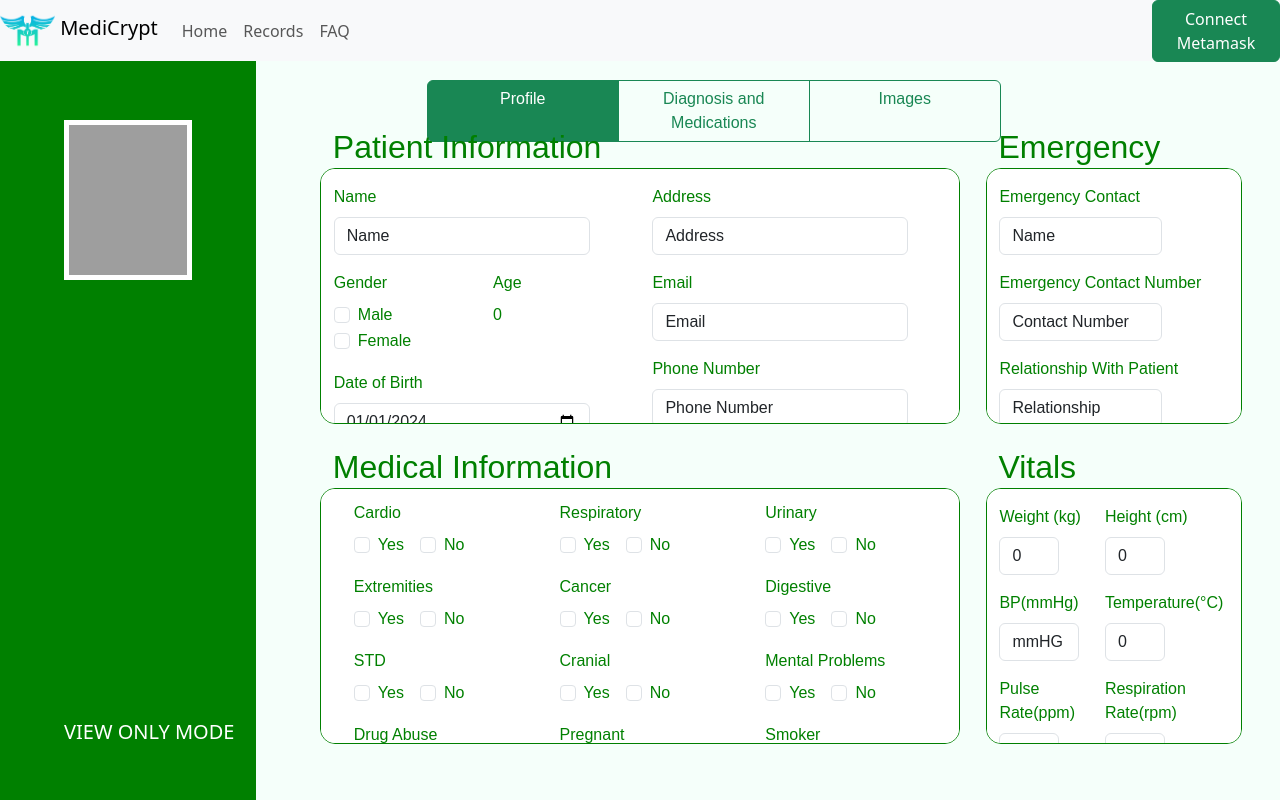
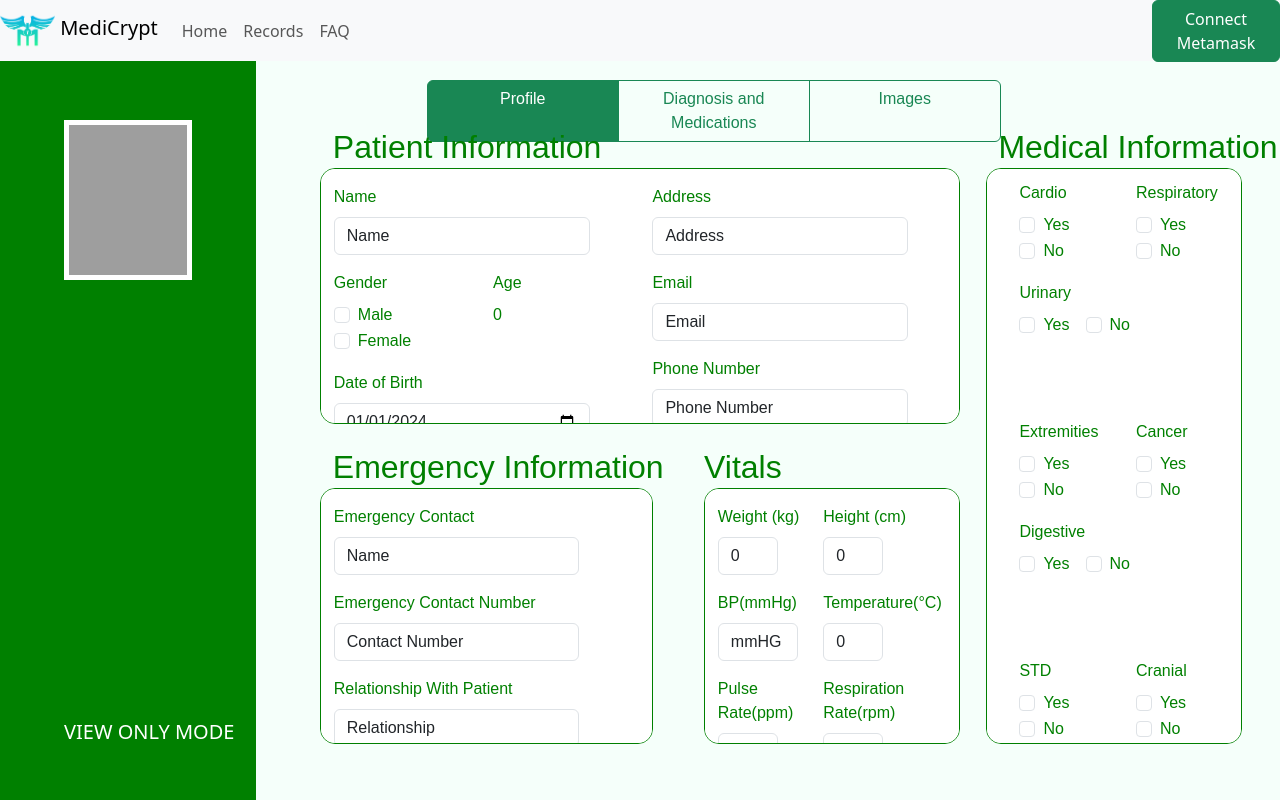
Before and after one commit to MKarloPilares/MediCrypt, a React (Vite) app: page /Profile in a window 1280 px wide. Built offline with nearby package versions, Linux system fonts and the light colour scheme; grey boxes are pictures that could not be loaded; some icons are missing.

Commit message:
UI changes

```diff
--- a/src/Components/Pages/EmergencyInformation.css
+++ b/src/Components/Pages/EmergencyInformation.css
@@ -4,5 +4,5 @@
 }
 
 .form-container .input-field {
-  width: 71%;
+  width: 80%;
 }
--- a/src/Components/Pages/MedInfo.css
+++ b/src/Components/Pages/MedInfo.css
@@ -3,3 +3,13 @@
   top: 1.5vh;
   margin-left: 20px;
 }
+
+.medinfo-row {
+  margin-bottom: 65px;
+}
+
+@media (max-width: 768px) {
+  .medinfo-row {
+    margin-bottom: 0px;
+  }
+}
--- a/src/Components/Pages/MedInfo.tsx
+++ b/src/Components/Pages/MedInfo.tsx
@@ -36,7 +36,7 @@ const MedInfo: React.FC<MedInfoProps> = ({ medicalInfo, setMedicalInfo }) => {
       minBreakpoint="xxs"
     >
       <Form className="medinfo-form-container">
-        <Row>
+        <Row className="medinfo-row">
           <Col>
             <Form.Label>Cardio</Form.Label>
             {['radio'].map((type) => (
@@ -107,7 +107,7 @@ const MedInfo: React.FC<MedInfoProps> = ({ medicalInfo, setMedicalInfo }) => {
             ))}
           </Col>
         </Row>
-        <Row>
+        <Row className="medinfo-row">
           <Col>
             <Form.Label>Extremities</Form.Label>
             {['radio'].map((type) => (
@@ -178,7 +178,7 @@ const MedInfo: React.FC<MedInfoProps> = ({ medicalInfo, setMedicalInfo }) => {
             ))}
           </Col>
         </Row>
-        <Row>
+        <Row className="medinfo-row">
           <Col>
             <Form.Label>STD</Form.Label>
             {['radio'].map((type) => (
@@ -226,7 +226,7 @@ const MedInfo: React.FC<MedInfoProps> = ({ medicalInfo, setMedicalInfo }) => {
             ))}
           </Col>
           <Col>
-            <Form.Label>Mental Problems</Form.Label>
+            <Form.Label>Mental</Form.Label>
             {['radio'].map((type) => (
               <div key={`inline-${type}`} className="mb-3">
                 <Form.Check
@@ -249,7 +249,7 @@ const MedInfo: React.FC<MedInfoProps> = ({ medicalInfo, setMedicalInfo }) => {
             ))}
           </Col>
         </Row>
-        <Row>
+        <Row className="medinfo-row">
           <Col>
             <Form.Label>Drug Abuse</Form.Label>
             {['radio'].map((type) => (
--- a/src/main.css
+++ b/src/main.css
@@ -66,17 +66,17 @@
 
 .emergency-heading {
   position: absolute;
-  top: 16vh;
-  left: 78vw;
+  top: 56vh;
+  left: 26vw;
 }
 
 .emergency-container {
   border: 1px solid green;
   position: absolute;
-  top: 21vh;
-  left: 77vw;
+  top: 61vh;
+  left: 25vw;
   height: 32vh;
-  width: 20vw;
+  width: 26vw;
   background-color: white;
   border-radius: 15px;
   overflow-y: auto;
@@ -90,17 +90,17 @@
 
 .medical-heading {
   position: absolute;
-  top: 56vh;
-  left: 26vw;
+  top: 16vh;
+  left: 78vw;
 }
 
 .medical-container {
   border: 1px solid green;
   position: absolute;
-  top: 61vh;
-  left: 25vw;
-  height: 32vh;
-  width: 50vw;
+  top: 21vh;
+  left: 77vw;
+  height: 72vh;
+  width: 20vw;
   background-color: white;
   border-radius: 15px;
   overflow-y: auto;
@@ -115,14 +115,14 @@
 .vitals-heading {
   position: absolute;
   top: 56vh;
-  left: 78vw;
+  left: 55vw;
 }
 
 .vitals-container {
   border: 1px solid green;
   position: absolute;
   top: 61vh;
-  left: 77vw;
+  left: 55vw;
   height: 32vh;
   width: 20vw;
   background-color: white;
```
Also changed, not shown: src/Components/Images/blank.webp (deleted).
